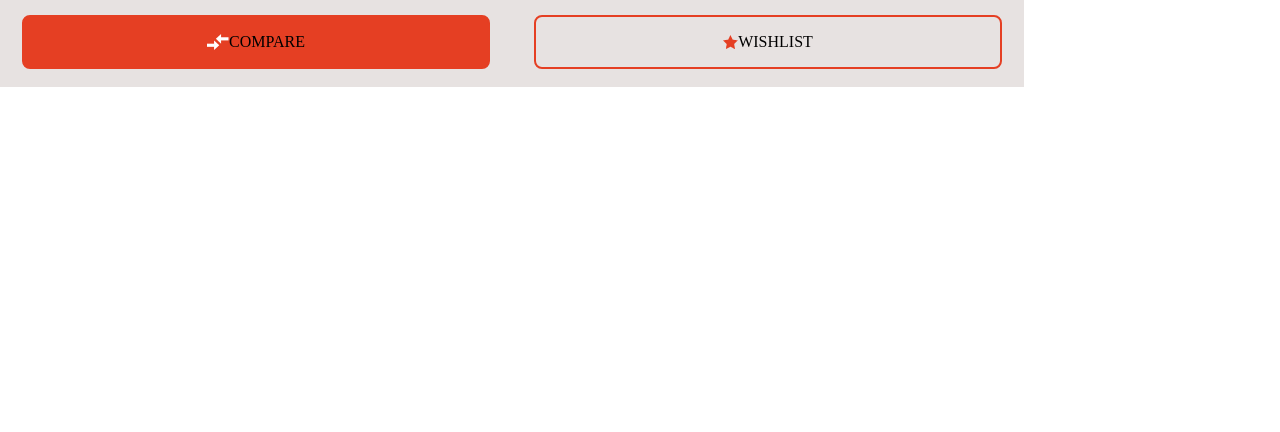
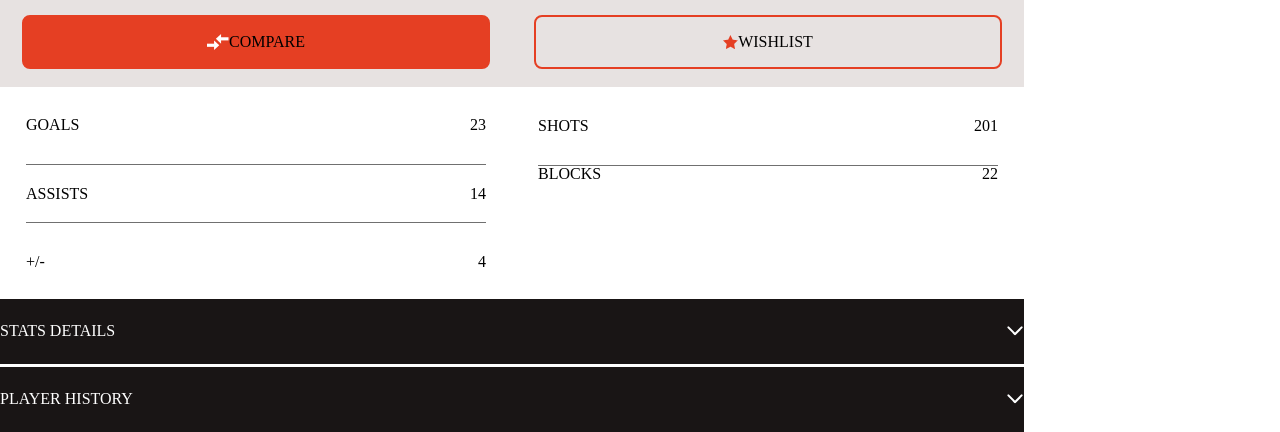
Before and after one commit to Shota-GG/fantasy-sports, a plain HTML site: page index.html in a window 1280 px wide. Shown: the part 378-810 px from the top of the page. Drawn offline with Linux system fonts and the light colour scheme.

Commit message:
ganaxleba 1

```diff
--- a/css/styles.css
+++ b/css/styles.css
@@ -94,7 +94,6 @@
     width: 464.9px;
     height: 50px;
     border: 2px solid #E53F23;
-    border-radius: ;
     display: flex;
     justify-content: center;
     align-items: center;
@@ -109,3 +108,68 @@
     align-items: center;
     border-radius: 8px;
 }
+.statistics {
+    width: 1024px;
+    height: 212px;
+    background-color: #FFFFFF;
+    display: flex;
+    justify-content: space-around;
+    align-items: center;
+}
+.goals {
+    width: 460px;
+    height: 78px;
+    border-bottom: 1px solid #707070;
+    display: flex;
+    justify-content: space-between;
+    align-items: center;
+}
+.assists {
+    width: 460px;
+    height: 57px;
+    border-bottom: 1px solid #707070;
+    display: flex;
+    justify-content: space-between;
+    align-items: center;
+}
+.plus {
+    width: 460px;
+    height: 77px;
+    display: flex;
+    justify-content: space-between;
+    align-items: center;
+}
+.shots {
+    width: 460px;
+    height: 78px;
+    border-bottom: 1px solid #707070;
+    display: flex;
+    justify-content: space-between;
+    align-items: center;
+}
+.blocks {
+    width: 460px;
+    height: 134px;
+    display: flex;
+    justify-content: space-between;
+    align-items: flex-start;
+}
+.details {
+    background-color: #191515;
+    color: #FFFFFF;
+    width: 1024px;
+    height: 64.99px;
+    display: flex;
+    justify-content: space-between;
+    align-items: center;
+}
+.history {
+    background-color: #191515;
+    color: #FFFFFF;
+    width: 1024px;
+    height: 64.99px;
+    display: flex;
+    justify-content: space-between;
+    align-items: center;
+    margin-top: 3px;
+}
--- a/index.html
+++ b/index.html
@@ -63,5 +63,65 @@
             </p>
         </div>
     </div>
+    <div class="statistics">
+        <div class="left1">
+            <div class="goals">
+                <p class="p7">
+                    GOALS
+                </p>
+                <p class="p8">
+                    23
+                </p>
+            </div>
+            <div class="assists">
+                <p class="p9">
+                    ASSISTS
+                </p>
+                <p class="p10">
+                    14
+                </p>
+            </div>
+            <div class="plus">
+                <p class="p11">
+                    +/-
+                </p>
+                <p class="p12">
+                    4
+                </p>
+            </div>
+        </div>
+        <div class="right2">
+            <div class="shots">
+                <p class="p13">
+                    SHOTS
+                </p>
+                <p class="p14">
+                    201
+                </p>
+            </div>
+            <div class="blocks">
+                <p class="p15">
+                    BLOCKS
+                </p>
+                <p class="p16">
+                    22
+                </p>
+            </div>
+        </div>
+    </div>
+    <div class="stats">
+        <div class="details">
+            <p class="statsdetails">
+                STATS DETAILS
+            </p>
+            <img class="arrow1" src="./images/arrow_down.png" alt="">
+        </div>
+        <div class="history">
+            <p>
+                PLAYER HISTORY
+            </p>
+            <img src="./images/arrow_down.png" alt="">
+        </div>
+    </div>
 </body>
 </html>
```
Also changed, not shown: images/arrow_down.png (added).
